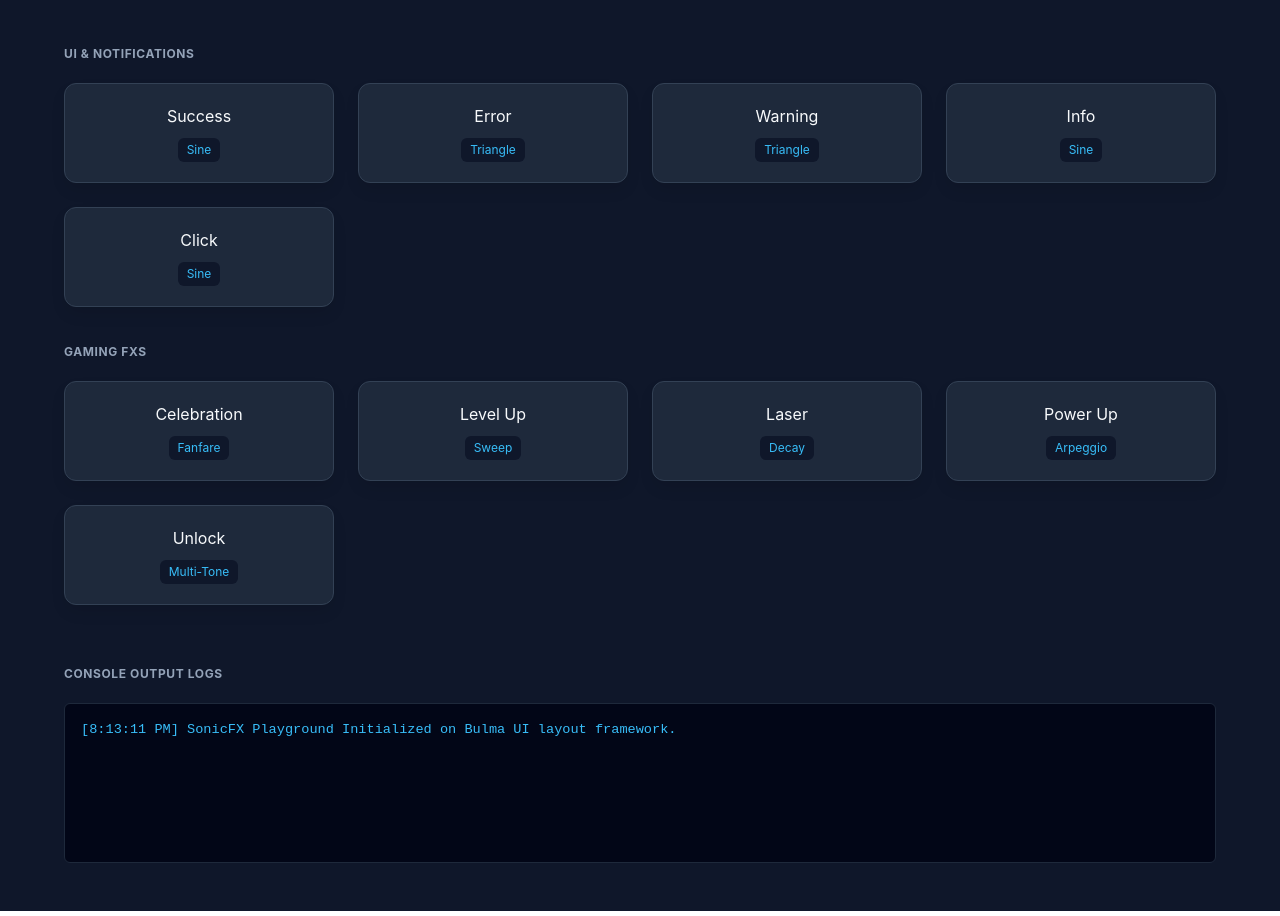
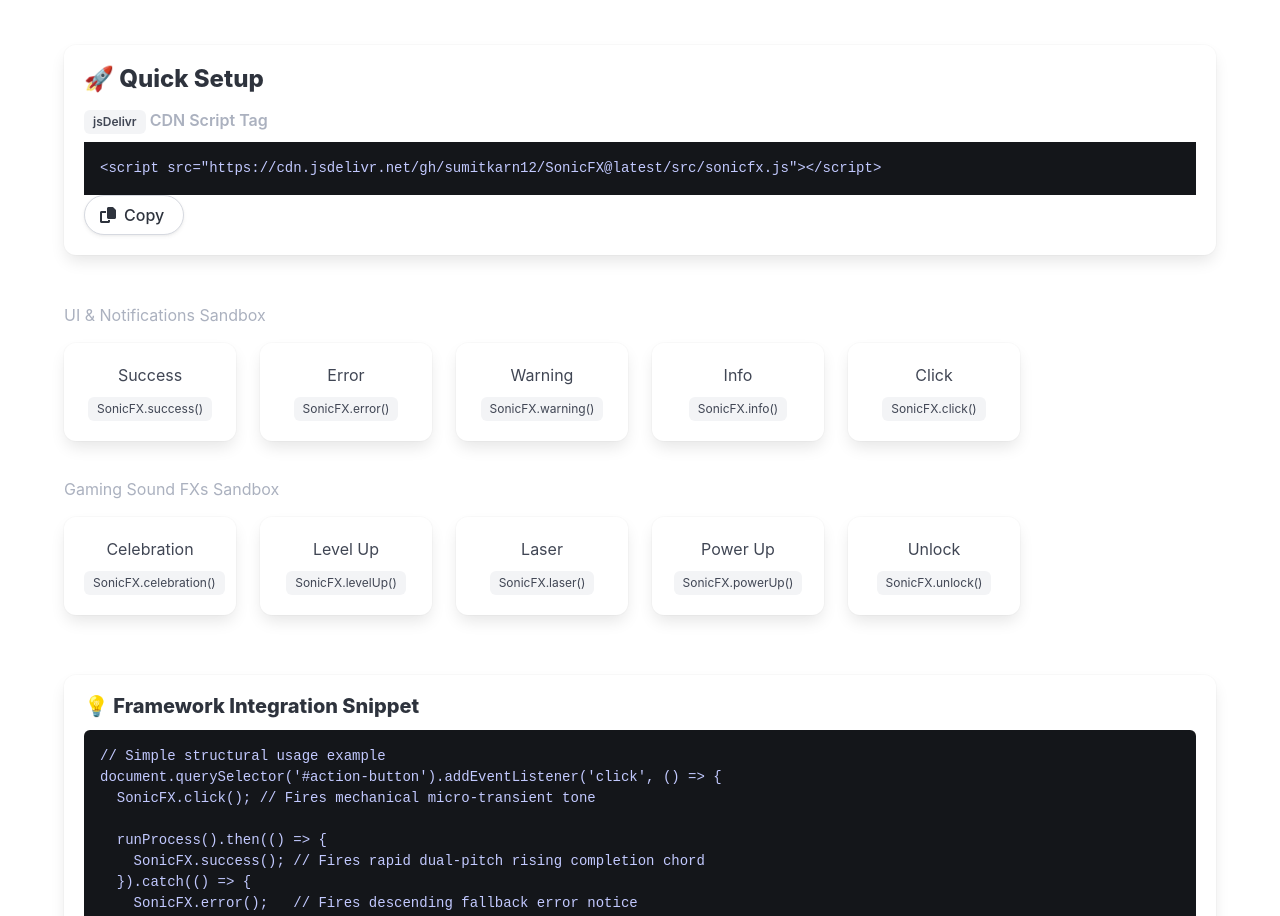
Before and after one commit to sumitkarn12/SonicFX, a website: page docs/index.html in a window 1280 px wide. Shown: the part 136-1052 px from the top of the page. Drawn offline with nearby package versions, Linux system fonts and the light colour scheme.

Commit message:
Revamped webpage

```diff
--- a/docs/index.html
+++ b/docs/index.html
@@ -1,65 +1,38 @@
 <!DOCTYPE html>
 <html lang="en">
+
 <head>
   <meta charset="UTF-8">
   <meta name="viewport" content="width=device-width, initial-scale=1.0">
-    <title>SonicFX — Web Audio API Playground</title>
+  <title>SonicFX — Web Audio API Sound Effects Framework</title>
   <link rel="stylesheet" href="https://cdn.jsdelivr.net/npm/bulma@1.0.4/css/bulma.min.css">
   <link rel="stylesheet" href="https://cdnjs.cloudflare.com/ajax/libs/font-awesome/6.4.0/css/all.min.css">
   <style>
-      /* Premium custom dark styling applied carefully on top of Bulma structures */
-      body {
-        background-color: #0f172a;
-        color: #f8fafc;
-        min-height: 100vh;
-      }
-      .title {
+    /* Styling adjustments utilizing Bulma 1.0+ design tokens */
+    .hero-title {
       background: linear-gradient(to right, #60a5fa, #a78bfa);
       -webkit-background-clip: text;
       -webkit-text-fill-color: transparent;
+      font-weight: 800;
     }
-      .subtitle {
-        color: #94a3b8 !important;
-      }
+
     .box.fx-card {
-        background-color: #1e293b;
-        border: 1px solid #334155;
-        color: #f8fafc;
       cursor: pointer;
       transition: transform 0.1s ease, border-color 0.2s ease, box-shadow 0.2s ease;
     }
+
     .box.fx-card:hover {
-        border-color: #3b82f6;
+      border-color: var(--bulma-link);
       transform: translateY(-3px);
       box-shadow: 0 4px 20px rgba(59, 130, 246, 0.15);
     }
+
     .box.fx-card:active {
       transform: translateY(1px);
     }
-      .tag.is-dark-custom {
-        background-color: #0f172a;
-        color: #38bdf8;
-      }
-      .logs-panel {
-        background-color: #020617;
-        border: 1px solid #1e293b;
-        border-radius: 6px;
-        font-family: monospace;
-        font-size: 0.85rem;
-        height: 160px;
-        overflow-y: auto;
-        color: #38bdf8;
-        padding: 1rem;
-      }
-      .section-label {
-        color: #94a3b8;
-        font-weight: 700;
-        letter-spacing: 0.05em;
-        text-transform: uppercase;
-        margin-bottom: 1.25rem;
-      }
   </style>
 </head>
+
 <body>
 
   <section class="section">
@@ -67,148 +40,196 @@
 
       <header class="columns is-mobile is-vcentered is-multiline mb-6">
         <div class="column is-12-mobile is-auto-tablet">
-            <h1 class="title is-2 mb-2">SonicFX</h1>
-            <p class="subtitle is-6">Real-time Web Audio synthesis sandbox</p>
+          <h1 class="title is-2 hero-title mb-2">SonicFX</h1>
+          <p class="subtitle is-6 has-text-grey-light">A lightweight, zero-dependency audio synthesis documentation
+            dashboard.</p>
         </div>
-          <div class="column is-12-mobile is-narrow-tablet text-right-tablet">
-            <button id="muteBtn" class="button is-info is-rounded is-fullwidth-mobile font-weight-bold">
-              <span class="icon">
-                <i id="muteIcon" class="fas fa-volume-up"></i>
-              </span>
+        <div class="column is-12-mobile is-narrow-tablet">
+          <div class="buttons is-fullwidth-mobile">
+            <a href="https://github.com/sumitkarn12/SonicFX" target="_blank"
+              class="button is-rounded is-fullwidth-mobile mb-2-mobile">
+              <span class="icon"><i class="fab fa-github"></i></span>
+              <span>GitHub Repo</span>
+            </a>
+            <button id="muteBtn" class="button is-link is-rounded is-fullwidth-mobile">
+              <span class="icon"><i id="muteIcon" class="fas fa-volume-up"></i></span>
               <span id="muteText">Mute Audio</span>
             </button>
           </div>
+        </div>
       </header>
 
-        <div class="section-label is-size-7">UI & Notifications</div>
+      <div class="box mb-6">
+        <h2 class="title is-4 mb-4">🚀 Quick Setup</h2>
+
+        <div class="label has-text-grey-light"><span class="tag">jsDelivr</span> CDN Script Tag</div>
+        <pre class="has-background-black-bis has-text-link-light p-4 is-radiusless"
+          style="border-radius: 6px; overflow-x: auto;"><code>&lt;script src="https://cdn.jsdelivr.net/gh/sumitkarn12/SonicFX@latest/src/sonicfx.js"&gt;&lt;/script&gt;</code></pre>
+        <button class="button is-rounded" onclick="copyCDNLink( this )"><span class="icon"><i id="copyCDNLink"
+              class="fas fa-copy"></i></span><span>Copy</span></button>
+      </div>
+
+      <div class="heading has-text-grey-light mb-4">UI & Notifications Sandbox</div>
       <div class="columns is-multiline is-mobile mb-5">
 
-          <div class="column is-6-mobile is-4-tablet is-3-desktop" onclick="trigger('success')">
+        <div class="column is-6-mobile is-4-tablet is-2-desktop" onclick="trigger('success')">
           <div class="box fx-card has-text-centered">
-              <h3 class="heading is-size-6 mb-2">Success</h3>
-              <span class="tag is-dark-custom">Sine</span>
+            <h3 class="is-size-6 font-weight-bold mb-2">Success</h3>
+            <span class="tag is-info-light">SonicFX.success()</span>
           </div>
         </div>
 
-          <div class="column is-6-mobile is-4-tablet is-3-desktop" onclick="trigger('error')">
+        <div class="column is-6-mobile is-4-tablet is-2-desktop" onclick="trigger('error')">
           <div class="box fx-card has-text-centered">
-              <h3 class="heading is-size-6 mb-2">Error</h3>
-              <span class="tag is-dark-custom">Triangle</span>
+            <h3 class="is-size-6 font-weight-bold mb-2">Error</h3>
+            <span class="tag is-info-light">SonicFX.error()</span>
           </div>
         </div>
 
-          <div class="column is-6-mobile is-4-tablet is-3-desktop" onclick="trigger('warning')">
+        <div class="column is-6-mobile is-4-tablet is-2-desktop" onclick="trigger('warning')">
           <div class="box fx-card has-text-centered">
-              <h3 class="heading is-size-6 mb-2">Warning</h3>
-              <span class="tag is-dark-custom">Triangle</span>
+            <h3 class="is-size-6 font-weight-bold mb-2">Warning</h3>
+            <span class="tag is-info-light">SonicFX.warning()</span>
           </div>
         </div>
 
-          <div class="column is-6-mobile is-4-tablet is-3-desktop" onclick="trigger('info')">
+        <div class="column is-6-mobile is-4-tablet is-2-desktop" onclick="trigger('info')">
           <div class="box fx-card has-text-centered">
-              <h3 class="heading is-size-6 mb-2">Info</h3>
-              <span class="tag is-dark-custom">Sine</span>
+            <h3 class="is-size-6 font-weight-bold mb-2">Info</h3>
+            <span class="tag is-info-light">SonicFX.info()</span>
           </div>
         </div>
 
-          <div class="column is-6-mobile is-4-tablet is-3-desktop" onclick="trigger('click')">
+        <div class="column is-6-mobile is-4-tablet is-2-desktop" onclick="trigger('click')">
           <div class="box fx-card has-text-centered">
-              <h3 class="heading is-size-6 mb-2">Click</h3>
-              <span class="tag is-dark-custom">Sine</span>
+            <h3 class="is-size-6 font-weight-bold mb-2">Click</h3>
+            <span class="tag is-info-light">SonicFX.click()</span>
           </div>
         </div>
 
       </div>
 
-        <div class="section-label is-size-7">Gaming FXs</div>
+      <div class="heading has-text-grey-light mb-4">Gaming Sound FXs Sandbox</div>
       <div class="columns is-multiline is-mobile mb-6">
 
-          <div class="column is-6-mobile is-4-tablet is-3-desktop" onclick="trigger('celebration')">
+        <div class="column is-6-mobile is-4-tablet is-2-desktop" onclick="trigger('celebration')">
           <div class="box fx-card has-text-centered">
-              <h3 class="heading is-size-6 mb-2">Celebration</h3>
-              <span class="tag is-dark-custom">Fanfare</span>
+            <h3 class="is-size-6 font-weight-bold mb-2">Celebration</h3>
+            <span class="tag is-info-light">SonicFX.celebration()</span>
           </div>
         </div>
 
-          <div class="column is-6-mobile is-4-tablet is-3-desktop" onclick="trigger('levelUp')">
+        <div class="column is-6-mobile is-4-tablet is-2-desktop" onclick="trigger('levelUp')">
           <div class="box fx-card has-text-centered">
-              <h3 class="heading is-size-6 mb-2">Level Up</h3>
-              <span class="tag is-dark-custom">Sweep</span>
+            <h3 class="is-size-6 font-weight-bold mb-2">Level Up</h3>
+            <span class="tag is-info-light">SonicFX.levelUp()</span>
           </div>
         </div>
 
-          <div class="column is-6-mobile is-4-tablet is-3-desktop" onclick="trigger('laser')">
+        <div class="column is-6-mobile is-4-tablet is-2-desktop" onclick="trigger('laser')">
           <div class="box fx-card has-text-centered">
-              <h3 class="heading is-size-6 mb-2">Laser</h3>
-              <span class="tag is-dark-custom">Decay</span>
+            <h3 class="is-size-6 font-weight-bold mb-2">Laser</h3>
+            <span class="tag is-info-light">SonicFX.laser()</span>
           </div>
         </div>
 
-          <div class="column is-6-mobile is-4-tablet is-3-desktop" onclick="trigger('powerUp')">
+        <div class="column is-6-mobile is-4-tablet is-2-desktop" onclick="trigger('powerUp')">
           <div class="box fx-card has-text-centered">
-              <h3 class="heading is-size-6 mb-2">Power Up</h3>
-              <span class="tag is-dark-custom">Arpeggio</span>
+            <h3 class="is-size-6 font-weight-bold mb-2">Power Up</h3>
+            <span class="tag is-info-light">SonicFX.powerUp()</span>
           </div>
         </div>
 
-          <div class="column is-6-mobile is-4-tablet is-3-desktop" onclick="trigger('unlock')">
+        <div class="column is-6-mobile is-4-tablet is-2-desktop" onclick="trigger('unlock')">
           <div class="box fx-card has-text-centered">
-              <h3 class="heading is-size-6 mb-2">Unlock</h3>
-              <span class="tag is-dark-custom">Multi-Tone</span>
+            <h3 class="is-size-6 font-weight-bold mb-2">Unlock</h3>
+            <span class="tag is-info-light">SonicFX.unlock()</span>
           </div>
         </div>
 
       </div>
 
-        <div class="section-label is-size-7">Console Output Logs</div>
-        <div class="logs-panel" id="logs"></div>
+      <div class="box">
+        <h3 class="title is-5 mb-3">💡 Framework Integration Snippet</h3>
+        <pre class="has-background-black-bis has-text-link-light p-4" style="border-radius: 6px; overflow-x: auto;"><code>// Simple structural usage example
+document.querySelector('#action-button').addEventListener('click', () => {
+  SonicFX.click(); // Fires mechanical micro-transient tone
+
+  runProcess().then(() => {
+    SonicFX.success(); // Fires rapid dual-pitch rising completion chord
+  }).catch(() => {
+    SonicFX.error();   // Fires descending fallback error notice
+  });
+});</code></pre>
+      </div>
 
     </div>
   </section>
-    <script src="https://cdn.jsdelivr.net/gh/sumitkarn12/SonicFX@latest/src/sonicfx.min.js"></script>
+
+  <script src="https://cdn.jsdelivr.net/gh/sumitkarn12/SonicFX@latest/src/sonicfx.js"></script>
+
   <script>
-      const logsEl = document.getElementById('logs');
     const muteBtn = document.getElementById('muteBtn');
     const muteIcon = document.getElementById('muteIcon');
     const muteText = document.getElementById('muteText');
-
-      function log(message) {
-        const timestamp = new Date().toLocaleTimeString();
-        logsEl.innerHTML += `[${timestamp}] ${message}<br>`;
-        logsEl.scrollTop = logsEl.scrollHeight;
-      }
+    let c_timeout = null;
 
     function trigger(method) {
+      if (typeof SonicFX === 'undefined') {
+        alert(`Error: SonicFX framework could not be resolved from CDN yet. Ensure the repo is public.`);
+        return;
+      }
       if (typeof SonicFX[method] === 'function') {
         SonicFX[method]();
-          log(`Executed: SonicFX.${method}()`);
       }
     }
 
-      // Trigger state change toggle on interface action click
     muteBtn.addEventListener('click', () => {
+      if (typeof SonicFX !== 'undefined') {
         SonicFX.toggleMute();
+      } else {
+        alert('Error: Framework engine instance uninitialized.');
+      }
     });
 
-      // Dynamic State Management Subscription Event Loop
+    // Subscribed Event Hook for central framework mute monitoring
     window.addEventListener('sonicfx-mute-toggle', (e) => {
       const isMuted = e.detail.isMuted;
       if (isMuted) {
-          muteBtn.classList.remove('is-info');
+        muteBtn.classList.remove('is-link');
         muteBtn.classList.add('is-danger');
         muteIcon.className = 'fas fa-volume-mute';
         muteText.textContent = 'Unmute Audio';
-          log('Framework Status Changed: MUTED');
       } else {
         muteBtn.classList.remove('is-danger');
-          muteBtn.classList.add('is-info');
+        muteBtn.classList.add('is-link');
         muteIcon.className = 'fas fa-volume-up';
         muteText.textContent = 'Mute Audio';
-          log('Framework Status Changed: UNMUTED');
       }
     });
 
-      log("SonicFX Playground Initialized on Bulma UI layout framework.");
+    function copyCDNLink(el) {
+      clearTimeout(c_timeout);
+      const cdn_link = 'https://cdn.jsdelivr.net/gh/sumitkarn12/SonicFX@latest/src/sonicfx.js';
+      console.log(cdn_link)
+      try {
+        navigator.clipboard.writeText(cdn_link).then(() => {
+          console.log("Copied");
+          el.querySelector("#copyCDNLink").classList.remove("fa-copy");
+          el.querySelector("#copyCDNLink").classList.add("fa-check");
+          c_timeout = setTimeout(() => {
+            el.querySelector("#copyCDNLink").classList.remove("fa-check");
+            el.querySelector("#copyCDNLink").classList.remove("fa-copy");
+          }, 3000);
+
+        }).catch(e => console.error(e));
+      } catch (err) {
+        console.log("e", err)
+        alert('Failed to copy: ', JSON.stringify(err));
+      }
+    }
+
   </script>
 </body>
+
 </html>
```
Lines whose indentation alone changed are shown as unchanged.
